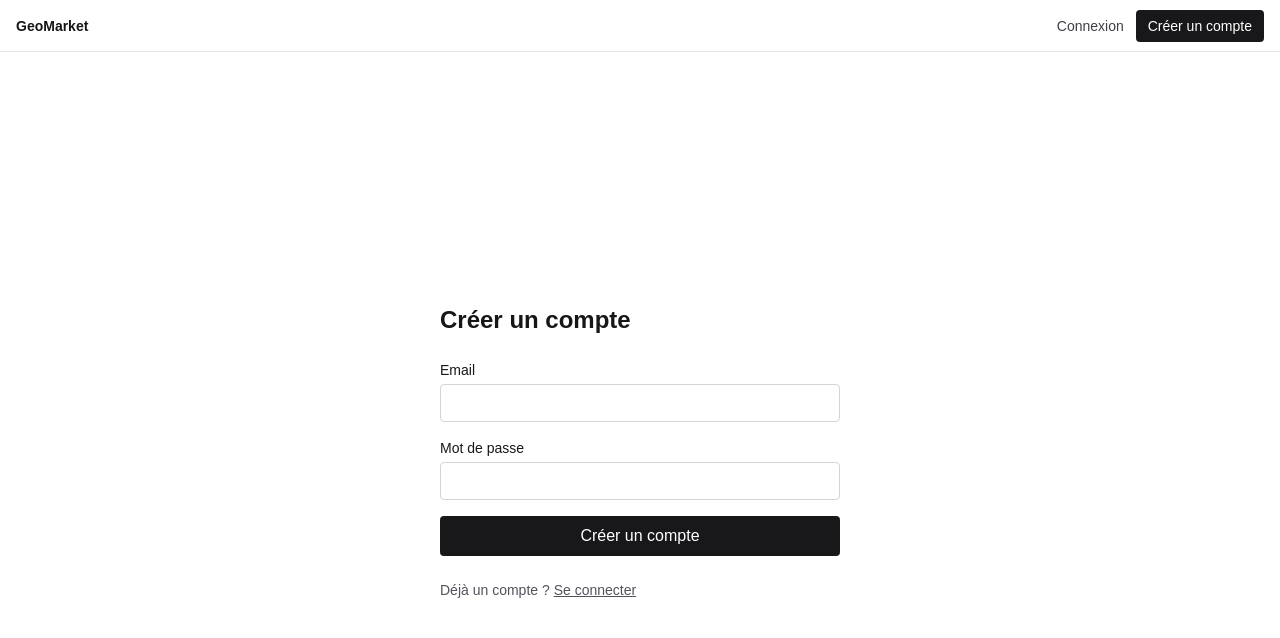
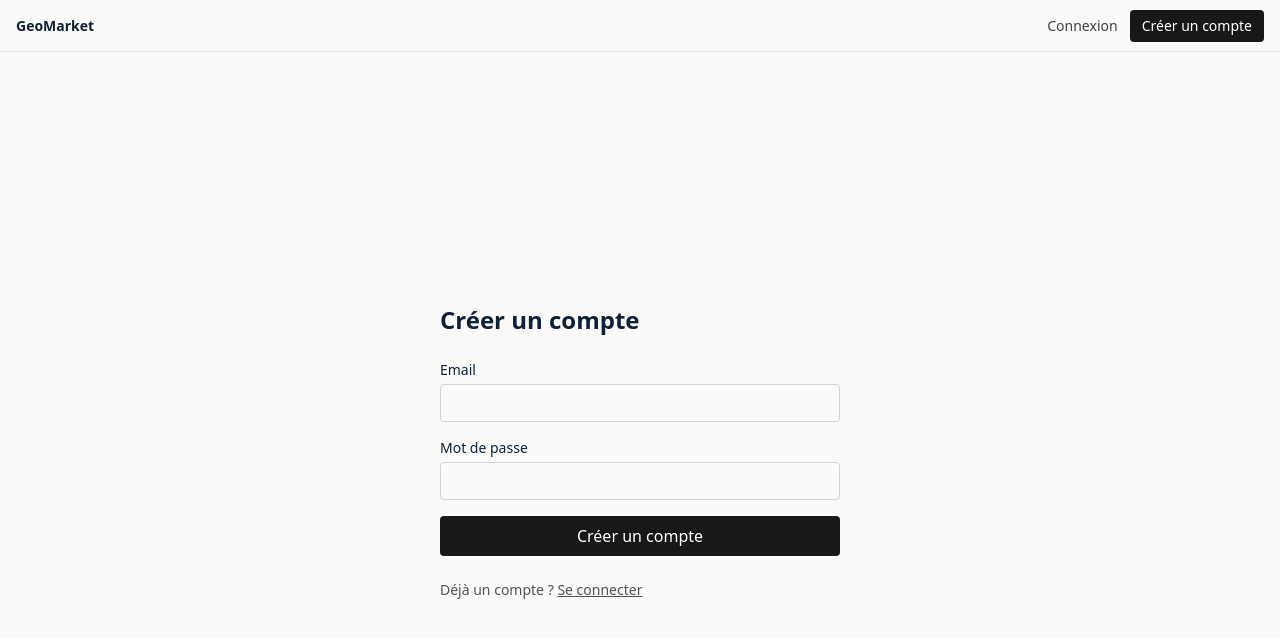
Before and after one commit to thierry1804/immo..mg, a Next.js app: page /signup in a window 1280 px wide. Shown: the top 638 px of the page. Built offline with nearby package versions, Linux system fonts and the light colour scheme; no server answers.

Commit message:
feat(design): add immo·mg design tokens and Tailwind theme mapping

```diff
--- a/src/app/globals.css
+++ b/src/app/globals.css
@@ -1,32 +1,137 @@
 @import "tailwindcss";
 
+/* ----------------------------------------------------------------------------
+   immo·mg design tokens (DESIGN.md §2-4). Declared on :root and mirrored on
+   .immo so the future Tweaks panel can override them globally on the .immo
+   scope without touching components.
+---------------------------------------------------------------------------- */
 :root {
-  --background: #ffffff;
-  --foreground: #171717;
+  /* Navy */
+  --navy: #0d2137;
+  --navy-800: #112a45;
+  --navy-700: #1a3a5c;
+  --navy-600: #2b5176;
+  --navy-300: #6f8aa6;
+  --navy-100: #d7e0ea;
+
+  /* Gold (accent) */
+  --gold: #c9a84c;
+  --gold-700: #a8893a;
+  --gold-soft: #ede2c0;
+  --gold-tint: #f7f1de;
+
+  /* Paper / surfaces */
+  --paper: #fafaf8;
+  --paper-2: #f3f1ea;
+  --line: #e7e3d8;
+  --line-2: #ece9e0;
+
+  /* Ink (text) */
+  --ink: #0d2137;
+  --ink-2: #43525f;
+  --muted: #8a93a0;
+
+  /* Semantic: equipment present (green) / absent (amber). No alarming red. */
+  --present: oklch(0.52 0.085 150);
+  --present-bg: oklch(0.95 0.03 150);
+  --absent: oklch(0.66 0.1 70);
+  --absent-bg: oklch(0.95 0.045 80);
+
+  /* Shadows (always navy-tinted, never pure grey) */
+  --shadow-card: 0 14px 30px -18px rgba(13, 33, 55, 0.22);
+  --shadow-top-match: 0 0 0 1px var(--gold), 0 16px 34px -20px rgba(201, 168, 76, 0.5);
+  --shadow-drawer: 0 -12px 50px rgba(13, 33, 55, 0.3);
 }
 
-@theme inline {
-  --color-background: var(--background);
-  --color-foreground: var(--foreground);
-  --font-sans: var(--font-geist-sans);
-  --font-mono: var(--font-geist-mono);
+/* The .immo scope inherits the same tokens; Tweaks overrides will target it. */
+.immo {
+  --navy: #0d2137;
+  --gold: #c9a84c;
+  --gold-700: #a8893a;
+  --gold-soft: #ede2c0;
+  --gold-tint: #f7f1de;
+  --paper: #fafaf8;
+  --paper-2: #f3f1ea;
 }
 
-@media (prefers-color-scheme: dark) {
-  :root {
-    --background: #0a0a0a;
-    --foreground: #ededed;
-  }
+/* ----------------------------------------------------------------------------
+   Expose tokens + next/font variables as Tailwind utilities.
+   Enables bg-navy, text-gold, border-line, font-display, font-sans, etc.
+---------------------------------------------------------------------------- */
+@theme inline {
+  --color-navy: var(--navy);
+  --color-navy-800: var(--navy-800);
+  --color-navy-700: var(--navy-700);
+  --color-navy-600: var(--navy-600);
+  --color-navy-300: var(--navy-300);
+  --color-navy-100: var(--navy-100);
+
+  --color-gold: var(--gold);
+  --color-gold-700: var(--gold-700);
+  --color-gold-soft: var(--gold-soft);
+  --color-gold-tint: var(--gold-tint);
+
+  --color-paper: var(--paper);
+  --color-paper-2: var(--paper-2);
+  --color-line: var(--line);
+  --color-line-2: var(--line-2);
+
+  --color-ink: var(--ink);
+  --color-ink-2: var(--ink-2);
+  --color-muted: var(--muted);
+
+  --color-present: var(--present);
+  --color-present-bg: var(--present-bg);
+  --color-absent: var(--absent);
+  --color-absent-bg: var(--absent-bg);
+
+  --font-display: var(--font-playfair);
+  --font-sans: var(--font-hanken);
 }
 
+/* ----------------------------------------------------------------------------
+   Base
+---------------------------------------------------------------------------- */
 body {
-  background: var(--background);
-  color: var(--foreground);
-  font-family: Arial, Helvetica, sans-serif;
+  background: var(--paper);
+  color: var(--ink);
+  font-family: var(--font-hanken), system-ui, sans-serif;
+  -webkit-font-smoothing: antialiased;
+}
+
+/* Tabular figures for data (prices, scores). */
+.tnum {
+  font-variant-numeric: tabular-nums;
+}
+
+/* 24px screen gutter (DESIGN §4). */
+.pad {
+  padding-inline: 24px;
 }
 
 @layer components {
+  /* Reworked form input on the immo palette. */
   .input {
-    @apply w-full rounded border border-zinc-300 bg-white px-3 py-2 text-sm text-zinc-900 outline-none focus:border-zinc-900;
+    @apply w-full rounded-[12px] border border-line bg-white px-3 py-2 text-sm text-ink outline-none focus:border-navy;
+  }
+
+  /* Striped photo placeholder (DESIGN §6): navy ground + diagonal hatching. */
+  .ph {
+    background-color: var(--navy);
+    background-image: repeating-linear-gradient(
+      45deg,
+      rgba(255, 255, 255, 0.05) 0,
+      rgba(255, 255, 255, 0.05) 1px,
+      transparent 1px,
+      transparent 10px
+    );
+    color: var(--navy-300);
+    font-family: ui-monospace, monospace;
+    font-size: 10.5px;
+  }
+
+  /* Confidence/score bar fill: the one allowed decorative gradient (DESIGN §2). */
+  .score-fill {
+    background-image: linear-gradient(90deg, var(--gold-700), var(--gold));
   }
 }
```
